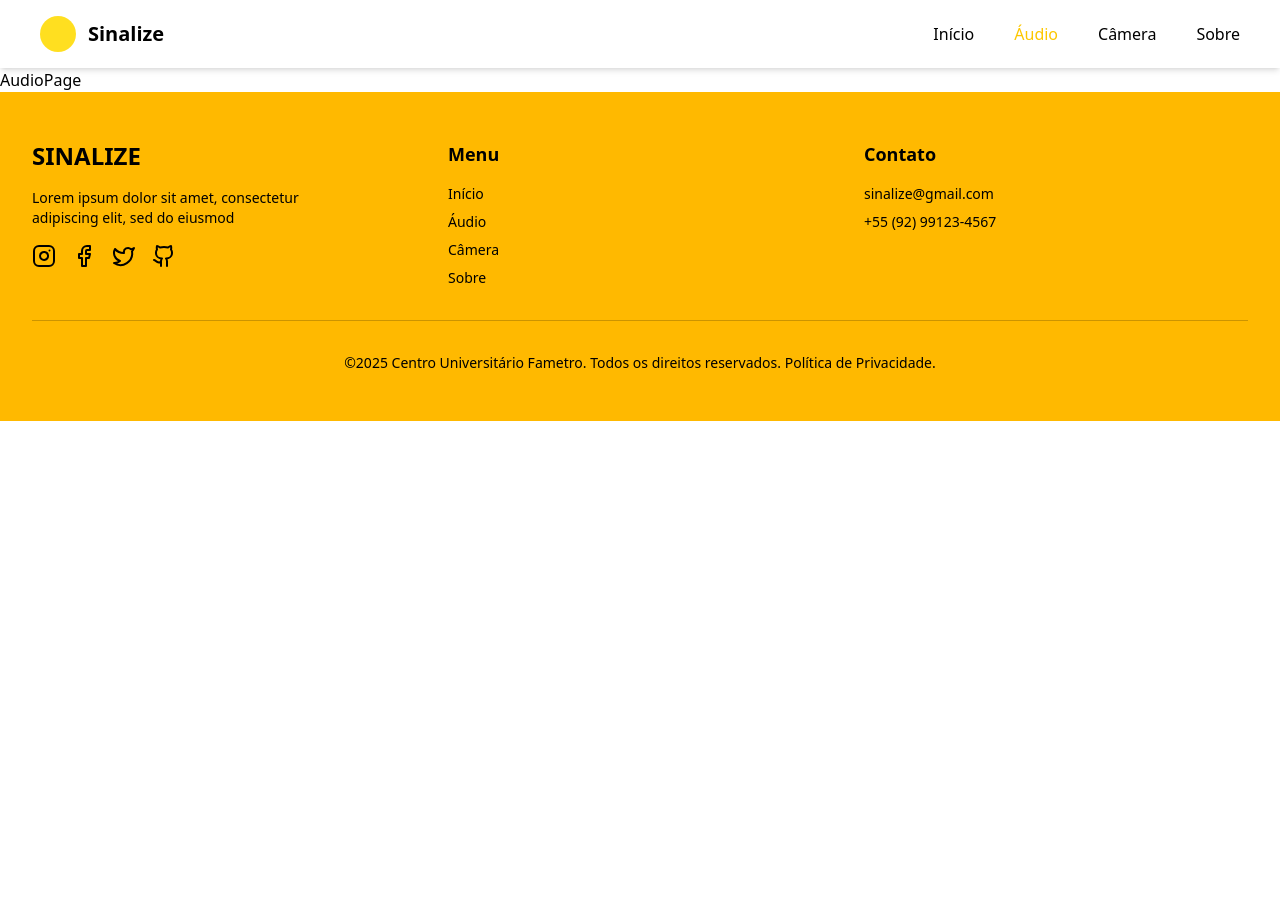
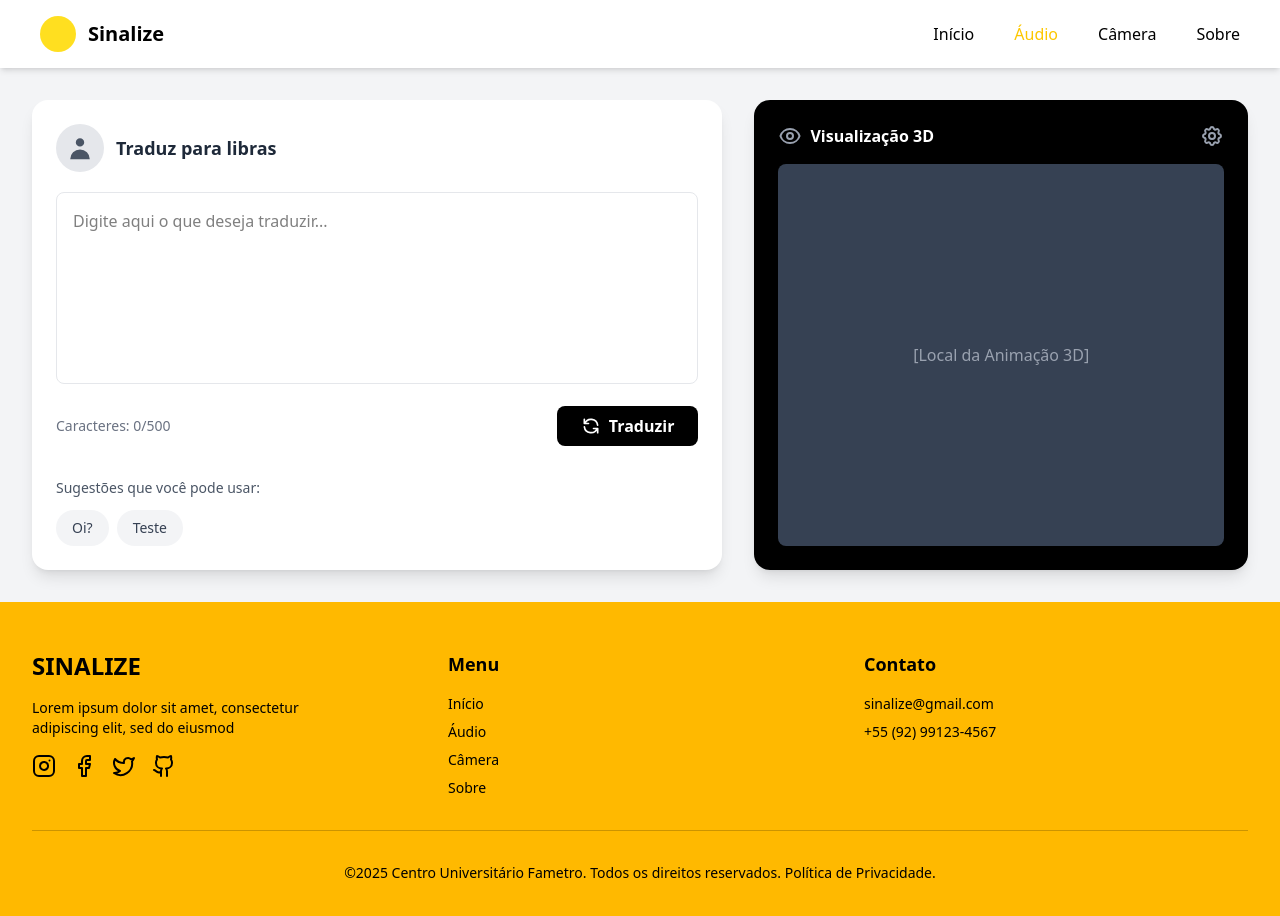
Before and after one commit to Alexandrediasss/Sinalize-Frontend, a React (Vite) app: page /audio in a window 1280 px wide. Shown: the top 916 px of the page. Before the commit the page ends 800 px from the top, so only its background shows below. Built offline with nearby package versions, Linux system fonts and the light colour scheme.

Commit message:
adcionando audiopage

```diff
--- a/src/view/Audio/index.jsx
+++ b/src/view/Audio/index.jsx
@@ -1,8 +1,120 @@
-import React from "react"
+import React, { useState } from "react"
+
+// Ícones SVG como componentes React para facilitar o uso
+const UserIcon = () => (
+    <svg className="w-7 h-7 text-gray-600" fill="currentColor" viewBox="0 0 20 20" xmlns="http://www.w3.org/2000/svg">
+        <path fillRule="evenodd" d="M10 9a3 3 0 100-6 3 3 0 000 6zm-7 9a7 7 0 1114 0H3z" clipRule="evenodd"></path>
+    </svg>
+)
+
+const TranslateIcon = () => (
+    <svg className="w-5 h-5" fill="none" stroke="currentColor" viewBox="0 0 24 24" xmlns="http://www.w3.org/2000/svg">
+        <path strokeLinecap="round" strokeLinejoin="round" strokeWidth="2" d="M4 4v5h.582m15.356 2A8.001 8.001 0 004.582 9m0 0H9m11 11v-5h-.581m-15.357-2A8.001 8.001 0 0019.418 15m0 0H15"></path>
+    </svg>
+)
+
+const EyeIcon = () => (
+    <svg className="w-6 h-6 text-gray-400" fill="none" stroke="currentColor" viewBox="0 0 24 24" xmlns="http://www.w3.org/2000/svg">
+        <path strokeLinecap="round" strokeLinejoin="round" strokeWidth="2" d="M15 12a3 3 0 11-6 0 3 3 0 016 0z"></path>
+        <path strokeLinecap="round" strokeLinejoin="round" strokeWidth="2" d="M2.458 12C3.732 7.943 7.523 5 12 5c4.478 0 8.268 2.943 9.542 7-1.274 4.057-5.064 7-9.542 7-4.477 0-8.268-2.943-9.542-7z"></path>
+    </svg>
+)
+
+const SettingsIcon = () => (
+    <svg className="w-6 h-6 text-gray-400 hover:text-white cursor-pointer transition-colors" fill="none" stroke="currentColor" viewBox="0 0 24 24" xmlns="http://www.w3.org/2000/svg">
+        <path strokeLinecap="round" strokeLinejoin="round" strokeWidth="2" d="M10.325 4.317c.426-1.756 2.924-1.756 3.35 0a1.724 1.724 0 002.573 1.066c1.543-.94 3.31.826 2.37 2.37a1.724 1.724 0 001.065 2.572c1.756.426 1.756 2.924 0 3.35a1.724 1.724 0 00-1.066 2.573c.94 1.543-.826 3.31-2.37 2.37a1.724 1.724 0 00-2.572 1.065c-.426 1.756-2.924 1.756-3.35 0a1.724 1.724 0 00-2.573-1.066c-1.543.94-3.31-.826-2.37-2.37a1.724 1.724 0 00-1.065-2.572c-1.756-.426-1.756-2.924 0-3.35a1.724 1.724 0 001.066-2.573c-.94-1.543.826-3.31 2.37-2.37.996.608 2.296.096 2.572-1.065z"></path>
+        <path strokeLinecap="round" strokeLinejoin="round" strokeWidth="2" d="M15 12a3 3 0 11-6 0 3 3 0 016 0z"></path>
+    </svg>
+)
+
 
 const AudioPage = () => {
+    const [text, setText] = useState("")
+    const maxChars = 500
+
+    const handleTextInput = (e) => {
+        setText(e.target.value)
+    }
+
+    const setSuggestion = (suggestion) => {
+        setText(suggestion)
+    }
+
     return (
-        <h1>AudioPage</h1>
+        <main className="p-8 flex-grow bg-gray-100">
+            <div className="flex flex-col lg:flex-row gap-8">
+
+                {/* Coluna da Esquerda: Input de Texto */}
+                <div className="w-full lg:w-7/12 bg-white p-6 rounded-2xl shadow-lg">
+                    <div className="flex items-center gap-3 mb-5">
+                        <div className="w-12 h-12 rounded-full bg-gray-200 flex items-center justify-center">
+                            <UserIcon />
+                        </div>
+                        <span className="font-semibold text-lg text-gray-800">Traduz para libras</span>
+                    </div>
+
+                    <textarea
+                        id="text-input"
+                        className="w-full h-48 p-4 border border-gray-200 rounded-lg resize-none focus:outline-none focus:ring-2 focus:ring-amber-400"
+                        placeholder="Digite aqui o que deseja traduzir..."
+                        value={text}
+                        onChange={handleTextInput}
+                    ></textarea>
+
+                    <div className="flex justify-between items-center mt-4">
+                        <span
+                            id="char-count"
+                            className={`text-sm ${text.length > maxChars ? 'text-red-500' : 'text-gray-500'}`}
+                        >
+                            Caracteres: {text.length}/{maxChars}
+                        </span>
+
+                        <button className="bg-black text-white px-6 py-2 rounded-lg flex items-center gap-2 font-semibold hover:bg-gray-800 transition-colors">
+                            <TranslateIcon />
+                            Traduzir
+                        </button>
+                    </div>
+
+                    <div className="mt-8">
+                        <span className="text-sm text-gray-600 mb-3 block">Sugestões que você pode usar:</span>
+                        <div className="flex flex-wrap gap-2">
+                            <button
+                                className="bg-gray-100 text-gray-700 px-4 py-2 rounded-full text-sm hover:bg-gray-200 transition-colors"
+                                onClick={() => setSuggestion("Oi?")}
+                            >
+                                Oi?
+                            </button>
+                            <button
+                                className="bg-gray-100 text-gray-700 px-4 py-2 rounded-full text-sm hover:bg-gray-200 transition-colors"
+                                onClick={() => setSuggestion("Teste")}
+                            >
+                                Teste
+                            </button>
+                        </div>
+                    </div>
+                </div>
+
+                {/* Coluna da Direita: Visualização 3D */}
+                <div className="w-full lg:w-5/12 bg-black p-6 rounded-2xl shadow-lg flex flex-col h-[500px] lg:h-auto">
+                    <div className="flex justify-between items-center mb-4">
+                        <div className="flex items-center gap-2">
+                            <EyeIcon />
+                            <span className="text-white font-semibold">Visualização 3D</span>
+                        </div>
+                        <SettingsIcon />
+                    </div>
+
+                    {/* O container de visualização 3D.
+                      No HTML original, isso usava uma imagem ('mikael.jpeg') que não está no projeto.
+                      Substituí por um fundo cinza como placeholder.
+                    */}
+                    <div className="flex-grow bg-gray-700 rounded-lg flex items-center justify-center text-gray-400">
+                        [Local da Animação 3D]
+                    </div>
+                </div>
+
+            </div>
+        </main>
     )
 }
 
```
Also changed, not shown: src/assets/imagensFundo/mikael.jpeg (added).
